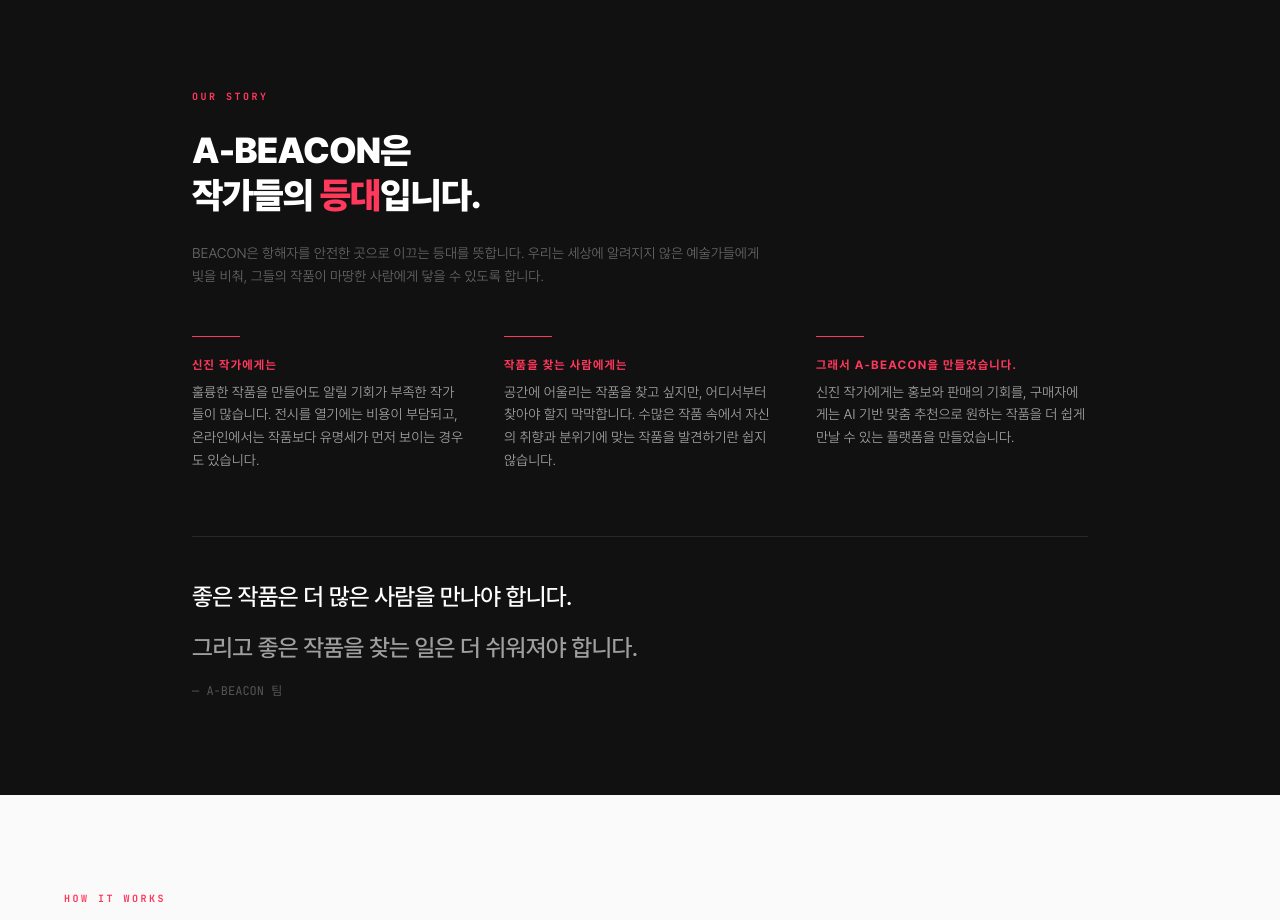
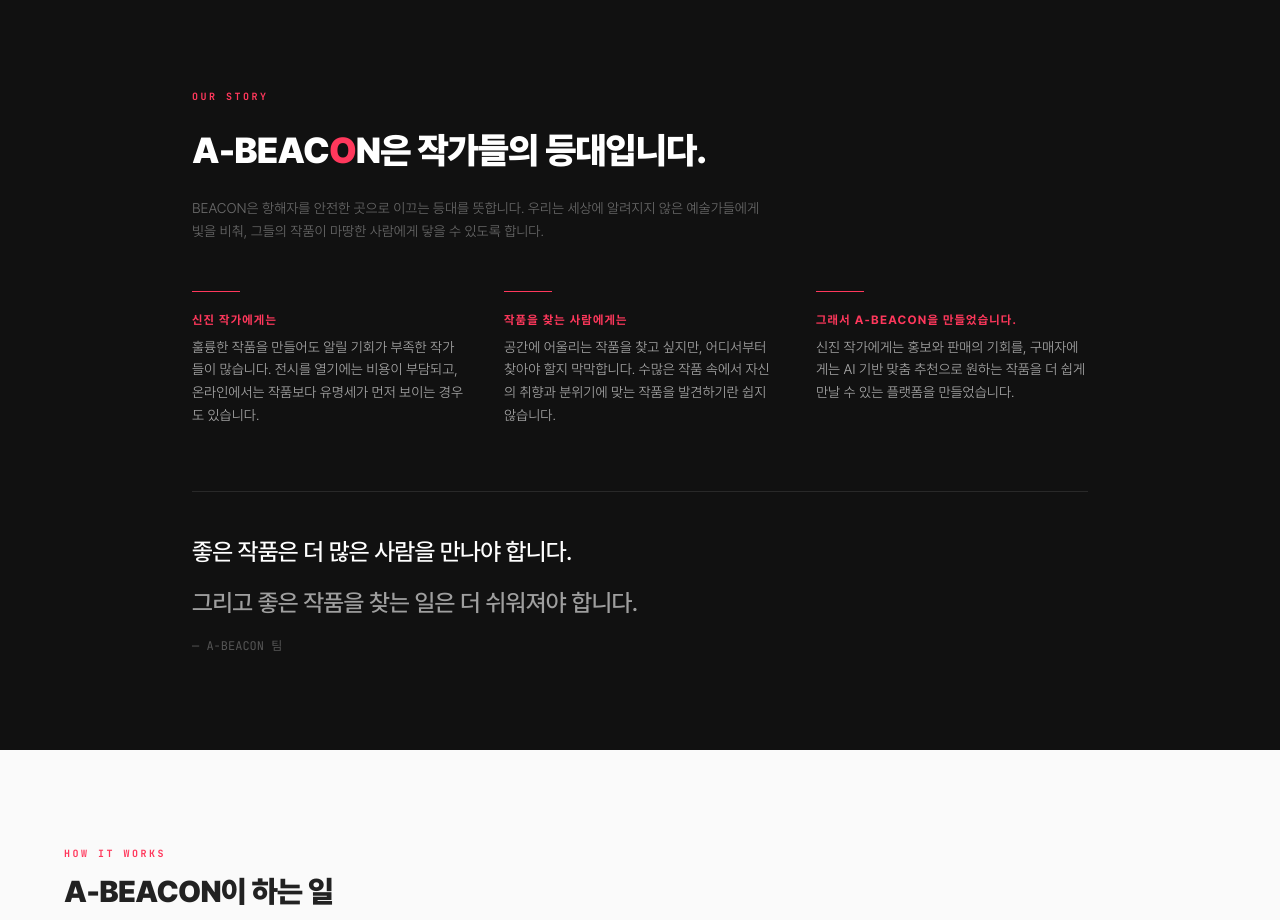
Before and after one commit to jheroorehj/A-BEACON, a React (Vite) app: page / in a window 1280 px wide. Shown: the part 1080-2000 px from the top of the page. Built offline with nearby package versions, Linux system fonts and the light colour scheme; no server answers.

Commit message:
feat: Our Story 헤드라인 한 줄로, BEACON의 O 하이라이트
Co-Authored-By: Claude Sonnet 4.6 <noreply@anthropic.com>

```diff
--- a/src/components/HomePage.tsx
+++ b/src/components/HomePage.tsx
@@ -115,7 +115,7 @@ export default function HomePage({ onStart }: HomePageProps) {
             Our Story
           </p>
           <h2 className="text-3xl sm:text-4xl font-black leading-tight tracking-tight mb-12">
-            A-BEACON은<br />작가들의 <span className="text-[#ff385c]">등대</span>입니다.
+            A-BEAC<span className="text-[#ff385c]">O</span>N은 작가들의 등대입니다.
           </h2>
           <p className="text-sm text-[#6a6a6a] font-light leading-relaxed max-w-xl mb-12 -mt-6">
             BEACON은 항해자를 안전한 곳으로 이끄는 등대를 뜻합니다.
```
